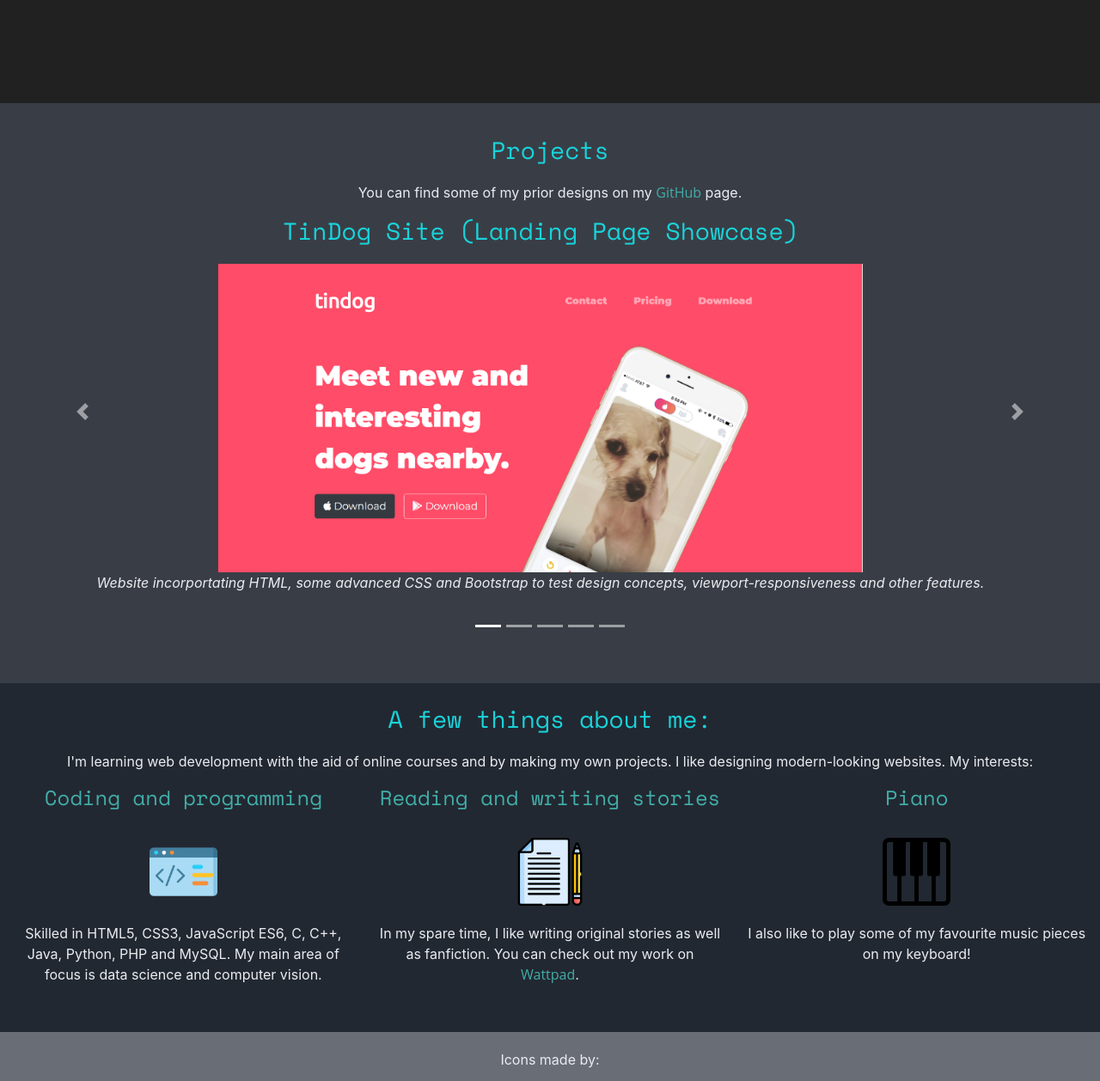
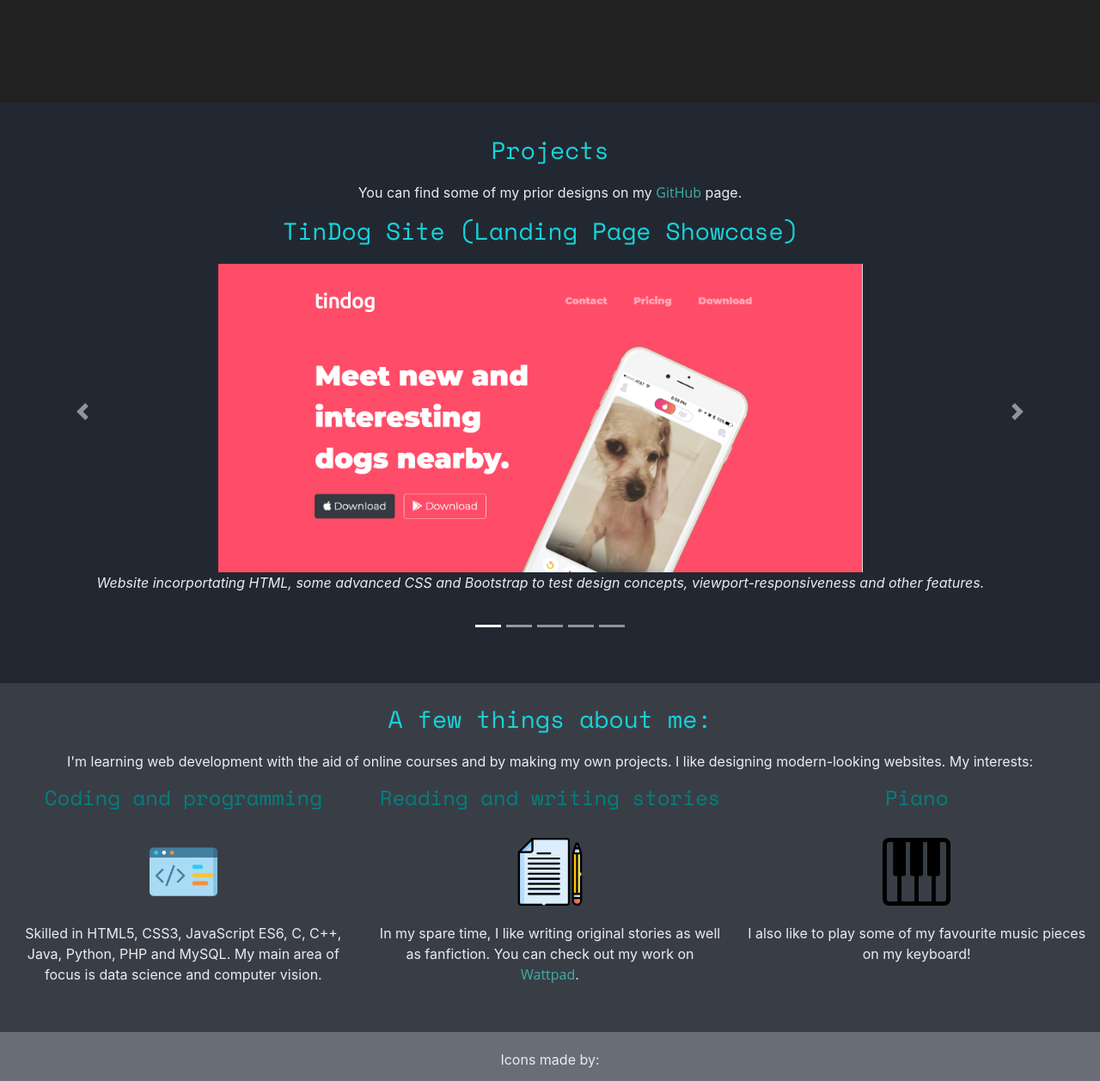
Before and after one commit to Blu3Meteor/Portfolio-Website, a plain HTML site: page index.html in a window 1280 px wide. Shown: the part 480-1738 px from the top of the page at 86% size. Drawn offline with nearby package versions, Linux system fonts and the light colour scheme.

Commit message:
Update styles.css

```diff
--- a/css/styles.css
+++ b/css/styles.css
@@ -10,6 +10,7 @@
 
 /******************TAG SELECTORS******************/
 body {
+  /* font-family: 'Open Sans', sans-serif; */
   color: #ebecf1;
   text-align: center;
 }
@@ -36,7 +37,7 @@
 }
 
 h4 {
-  color: #41aea9;
+  color: var(--teal);
   font-family: 'Space Mono', monospace;
 }
 
@@ -120,13 +121,13 @@
   background-color: var(--dark);
 }
 
-#about-me {
-  padding: 2% 0 3%;
+#projects {
+  padding: 3% 0;
   background-color: var(--dark2);
 }
 
-#projects {
-  padding: 3% 0;
+#about-me {
+  padding: 2% 0 3%;
   background-color: var(--light);
 }
 
```
